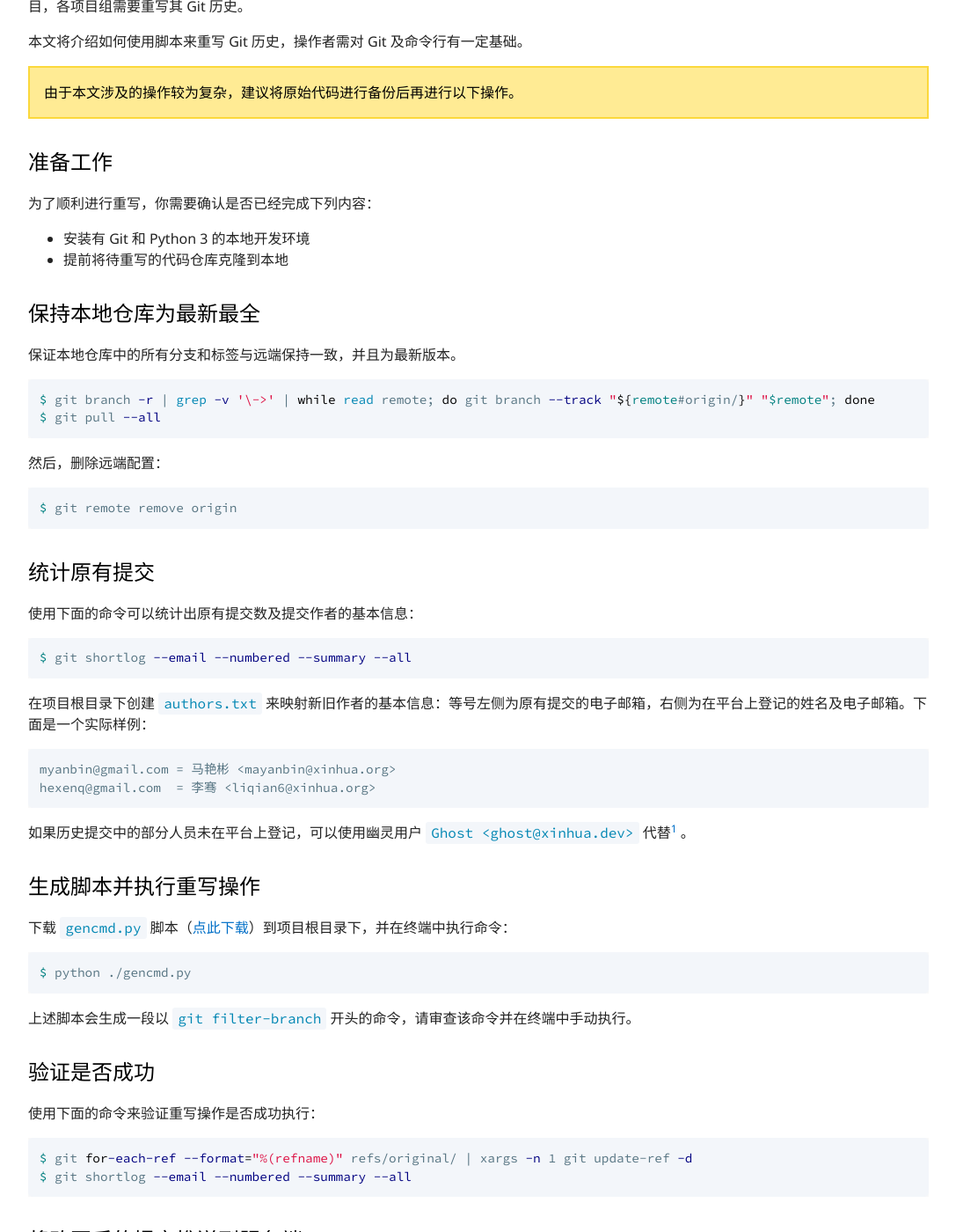
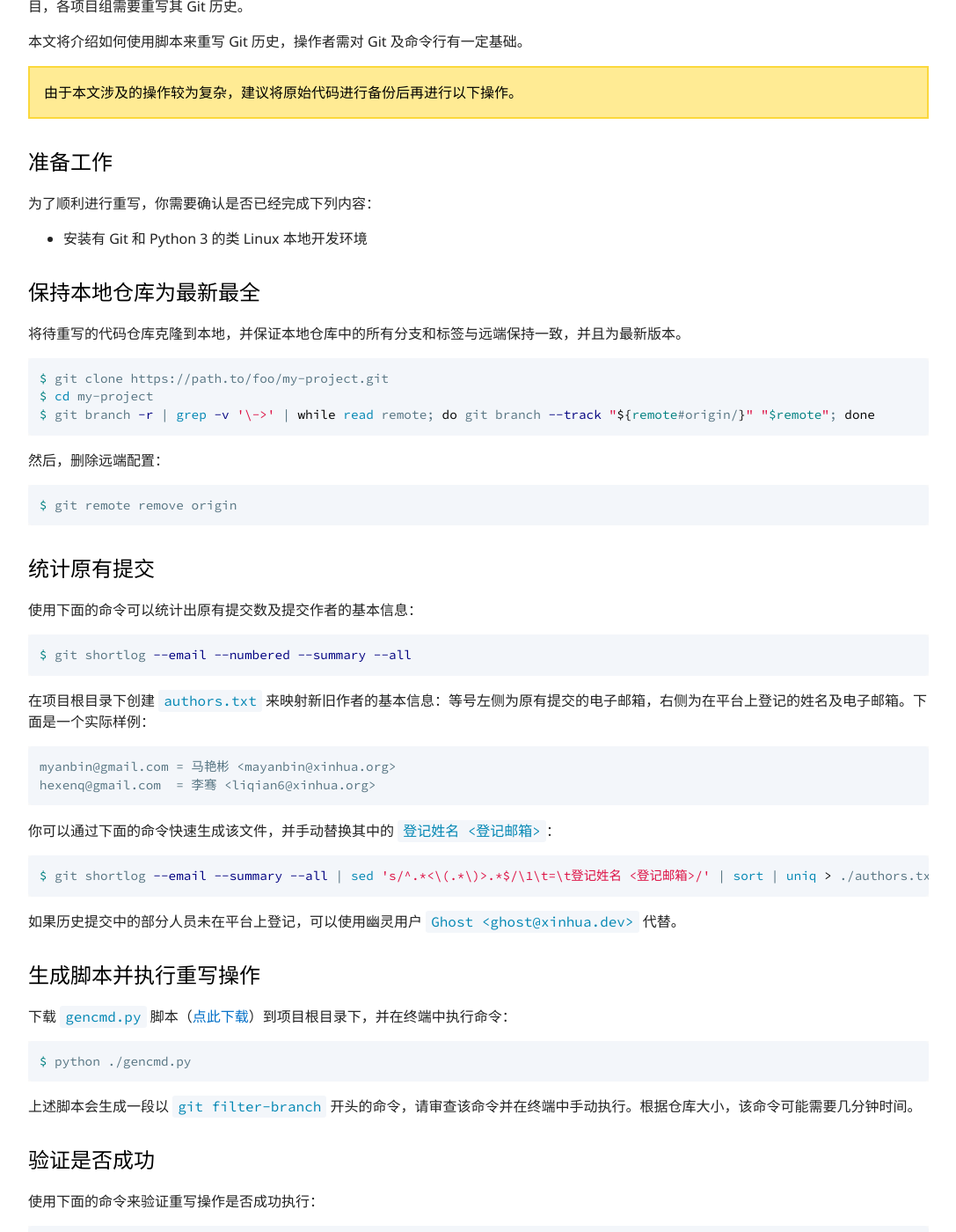
Before and after one commit to myanbin/guides, a Jekyll site: the page built from _posts/2019-07-09-rewrite-git-history.md, in a window 1280 px wide and 1400 px high, scrolled down 248 px. Shown: the whole window at 88% size, without its empty margins (96-1183 px from the left). Built offline with Jekyll 4.4.1, drawn with Linux system fonts in a browser that asks for light colours; some of the changed text lies outside the part shown.

Commit message:
docs: 更新重写 git 历史文档

````diff
--- a/_posts/2019-07-09-rewrite-git-history.md
+++ b/_posts/2019-07-09-rewrite-git-history.md
@@ -18,16 +18,16 @@ index: 101
 
 为了顺利进行重写，你需要确认是否已经完成下列内容：
 
-* 安装有 Git 和 Python 3 的本地开发环境
-* 提前将待重写的代码仓库克隆到本地
+* 安装有 Git 和 Python 3 的类 Linux 本地开发环境
 
 ## 保持本地仓库为最新最全
 
-保证本地仓库中的所有分支和标签与远端保持一致，并且为最新版本。
+将待重写的代码仓库克隆到本地，并保证本地仓库中的所有分支和标签与远端保持一致，并且为最新版本。
 
 ```sh
+$ git clone https://path.to/foo/my-project.git
+$ cd my-project
 $ git branch -r | grep -v '\->' | while read remote; do git branch --track "${remote#origin/}" "$remote"; done
-$ git pull --all
 ```
 
 然后，删除远端配置：
@@ -51,7 +51,13 @@ myanbin@gmail.com = 马艳彬 <mayanbin@xinhua.org>
 hexenq@gmail.com  = 李骞 <liqian6@xinhua.org>
 ```
 
-如果历史提交中的部分人员未在平台上登记，可以使用幽灵用户 `Ghost <ghost@xinhua.dev>` 代替[^1] 。
+你可以通过下面的命令快速生成该文件，并手动替换其中的 `登记姓名 <登记邮箱>`：
+
+```sh
+$ git shortlog --email --summary --all | sed 's/^.*<\(.*\)>.*$/\1\t=\t登记姓名 <登记邮箱>/' | sort | uniq > ./authors.txt
+```
+
+如果历史提交中的部分人员未在平台上登记，可以使用幽灵用户 `Ghost <ghost@xinhua.dev>` 代替。
 
 ## 生成脚本并执行重写操作
 
@@ -61,7 +67,7 @@ hexenq@gmail.com  = 李骞 <liqian6@xinhua.org>
 $ python ./gencmd.py
 ```
 
-上述脚本会生成一段以 `git filter-branch` 开头的命令，请审查该命令并在终端中手动执行。
+上述脚本会生成一段以 `git filter-branch` 开头的命令，请审查该命令并在终端中手动执行。根据仓库大小，该命令可能需要几分钟时间。
 
 ## 验证是否成功
 
@@ -84,4 +90,6 @@ $ git push --tags
 
 删除刚才使用过的 `authors.txt` 和 `gencmd.py` 文件。
 
+<!--
 [^1]: 如果想保留原始的历史提交者姓名，也可以使用 `Ghost (王小虎) <ghost@xinhua.dev>` 代替。
+-->
````
Also changed, not shown: _posts/2019-06-15-getting-started.md (+1 -1 lines).
